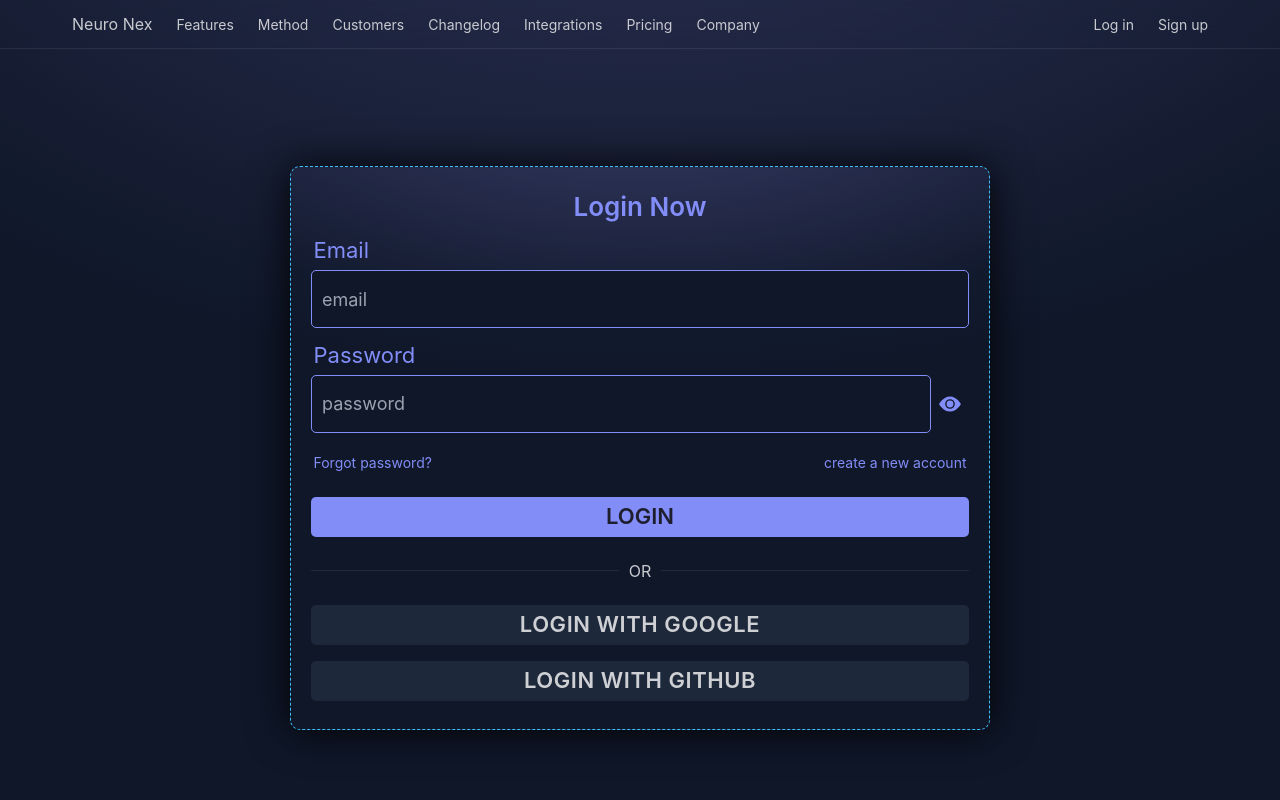
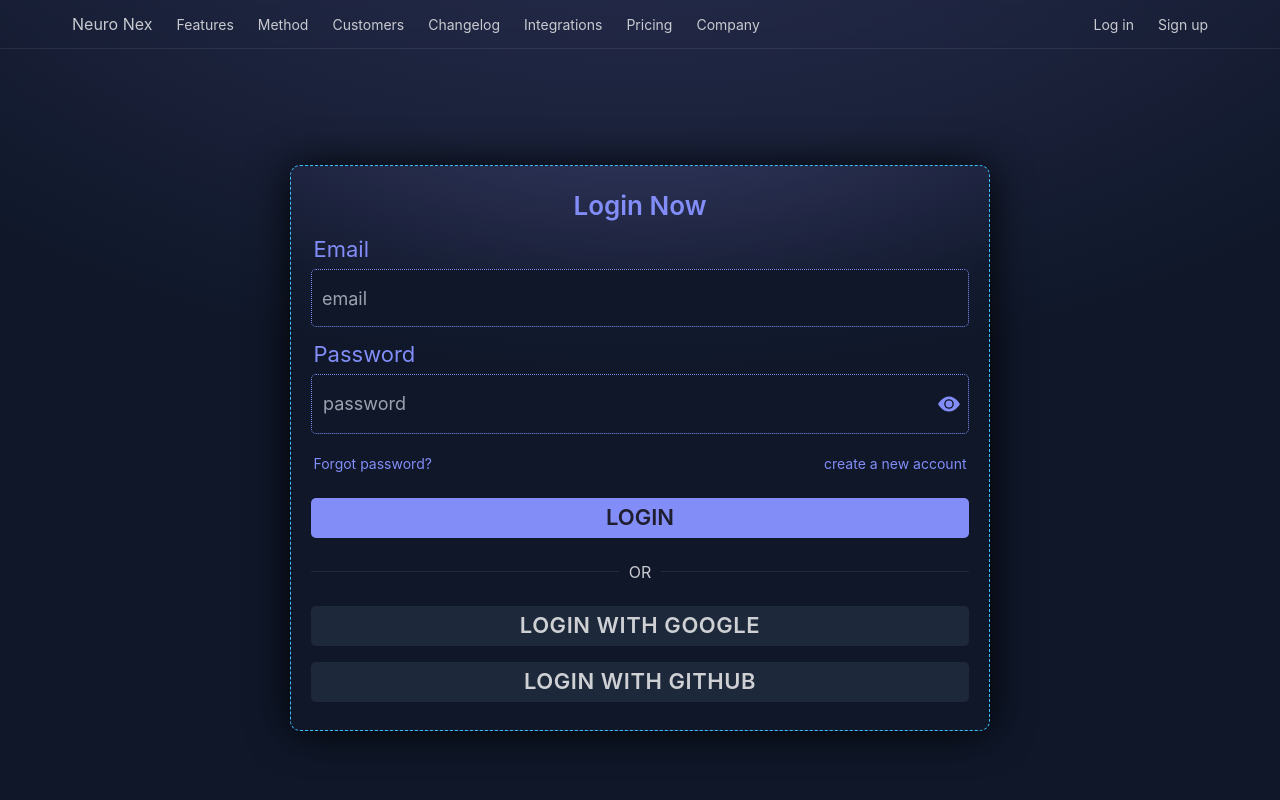
Before and after one commit to hasanshahriar32/neuronex_client, a React (Vite) app: page /login in a window 1280 px wide. Shown: the top 800 px of the page. Built offline with nearby package versions, Linux system fonts and the light colour scheme; no server answers.

Commit message:
Login Page Designed

```diff
--- a/src/pages/Authentication/Login/LoginForm/LoginForm.jsx
+++ b/src/pages/Authentication/Login/LoginForm/LoginForm.jsx
@@ -120,7 +120,7 @@ const LoginForm = () => {
                     type="email"
                     name="email"
                     placeholder="email"
-                    className="input input-secondary border-secondary focus:border-dotted border-solid  bg-ghost  text-lg py-7"
+                    className="input input-secondary border-secondary focus:outline-none border-dotted  bg-ghost  text-lg py-7"
                   />
                 </div>
 
@@ -130,12 +130,12 @@ const LoginForm = () => {
                       Password
                     </span>
                   </label>
-                  <div className="flex text-xl bg-ghost border-0 rounded-lg">
+                  <div className="flex text-xl bg-ghost border border-secondary border-dotted rounded-lg">
                     <input
                       type={changePassword ? "password" : "text"}
                       name="password"
                       placeholder="password"
-                      className="input input-secondary border-secondary focus:border-dotted border-solid  bg-ghost  w-full text-lg py-7"
+                      className="input focus:outline-none bg-ghost  w-full text-lg py-7"
                     />
                     <span
                       className=" flex items-center mx-2 text-secondary cursor-pointer"
```
